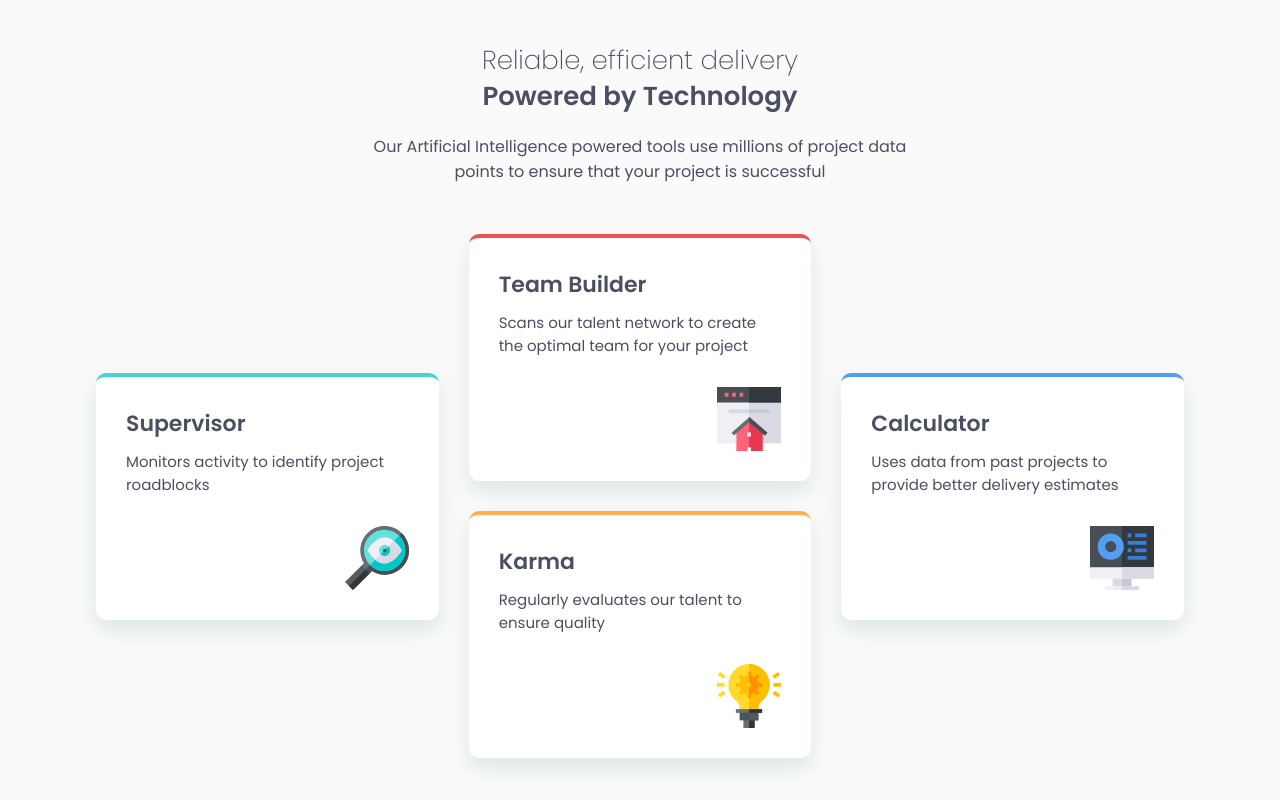
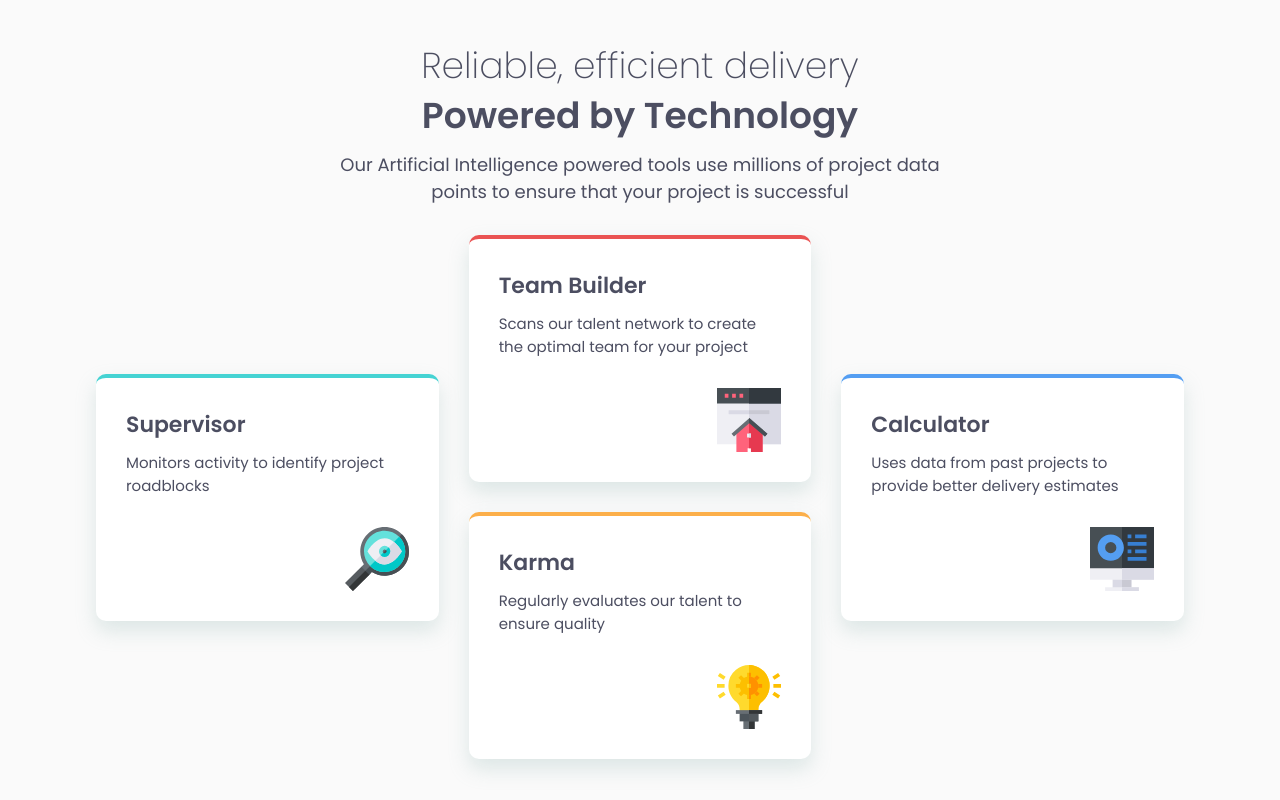
Before and after one commit to Pogo182028/four-card-feature-section, a plain HTML site: page index.html in a window 1280 px wide. Drawn offline with Linux system fonts and the light colour scheme.

Commit message:
Enhance header styles with updated title and description font sizes and margins

```diff
--- a/styles/styles.css
+++ b/styles/styles.css
@@ -135,6 +135,14 @@ section img {
   .header {
     margin-top: 0;
   }
+  .header__title {
+    font-size: 3.6rem;
+    margin-bottom: 1rem;
+  }
+  .header__description {
+    font-size: 1.8rem;
+    margin-bottom: 3rem;
+  }
   br {
     display: block;
   }
```
